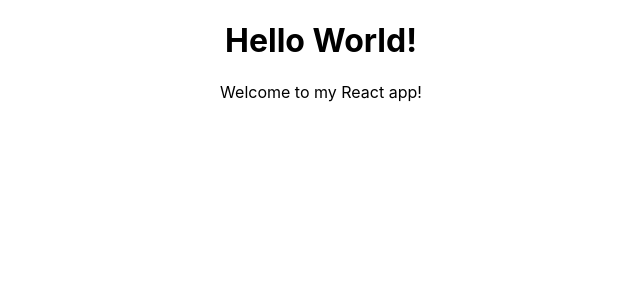
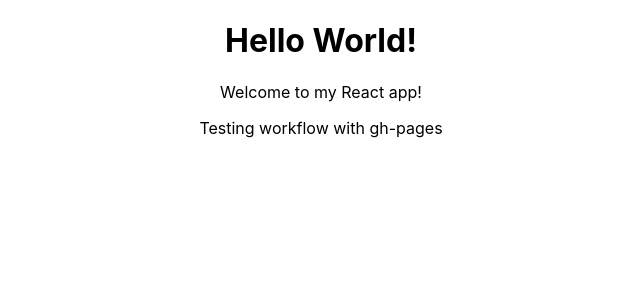
Before and after one commit to jwoodrow99/jwoodrow99.github.io, a React (Create React App) app: page / in a window 1280 px wide. Shown: the top 300 px of the page, without its empty margins (319-959 px from the left). Built offline with nearby package versions, Linux system fonts and the light colour scheme.

Commit message:
Update app.js to test workflow deploy

```diff
--- a/src/App.js
+++ b/src/App.js
@@ -5,6 +5,8 @@
 		<div className="App">
 			<h1>Hello World!</h1>
 			<p>Welcome to my React app!</p>
+
+			<p>Testing workflow with gh-pages</p>
 		</div>
 	);
 }
```
